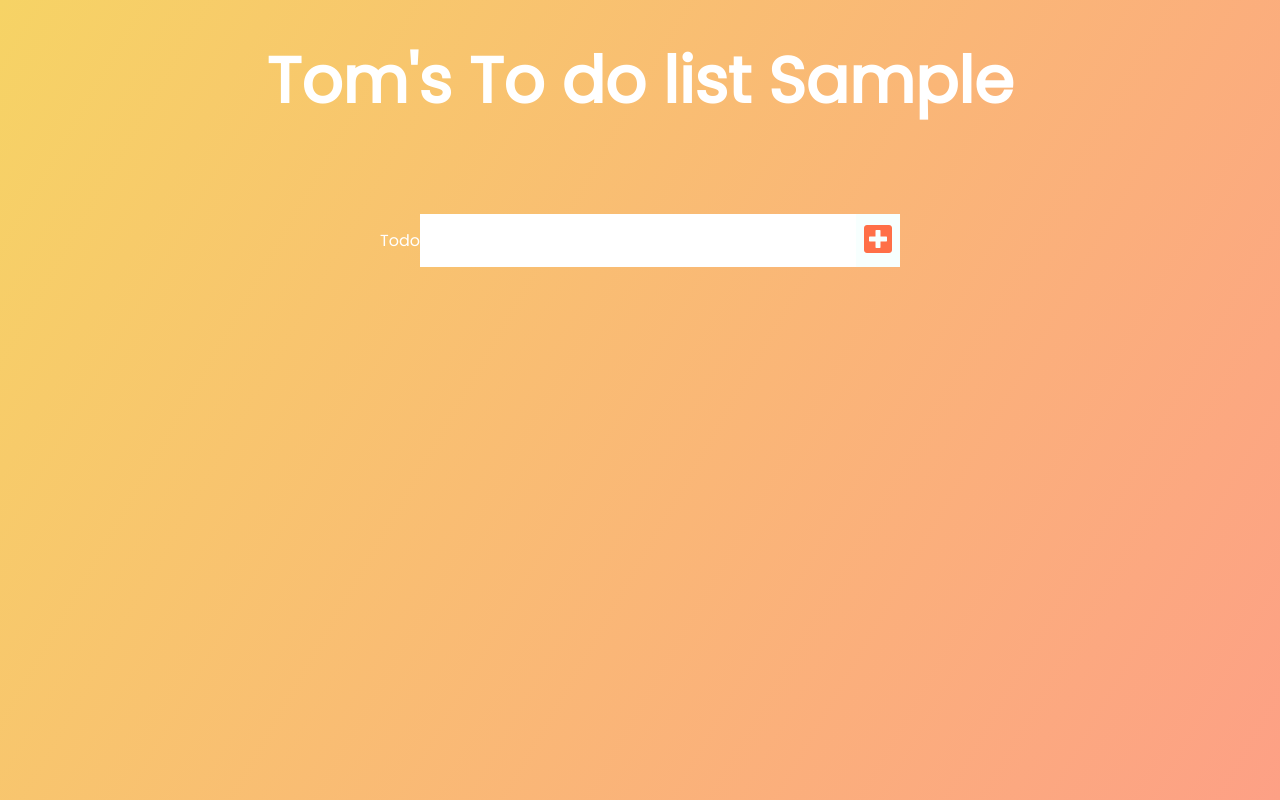
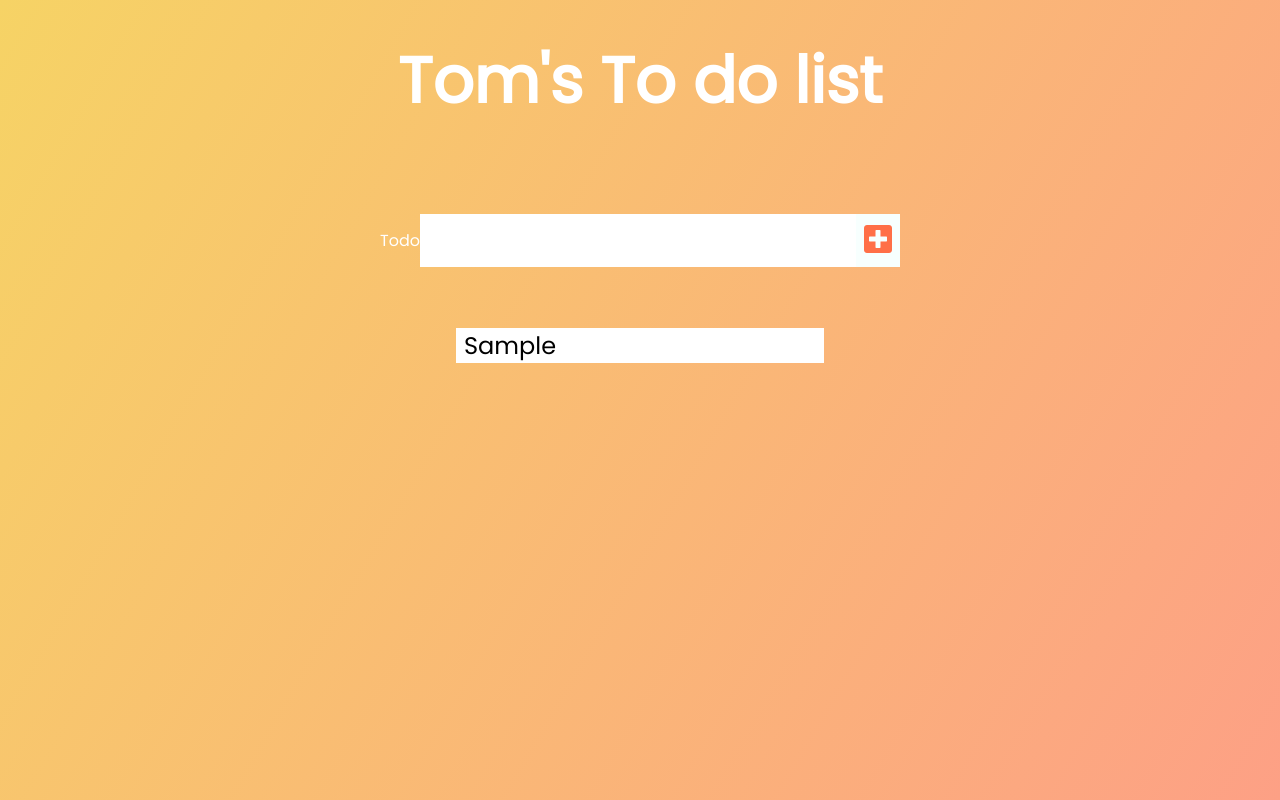
Before and after one commit to Crowy92/To-do-list-react-codealong, a React (Create React App) app: page / in a window 1280 px wide. Both pictures are taken after typing "Sample" into the empty fields and a click on the button 877 px from the left and 240 px from the top of the page. Built offline with nearby package versions, Linux system fonts and the light colour scheme.

Commit message:
completed todolist code

```diff
--- a/src/App.js
+++ b/src/App.js
@@ -1,32 +1,26 @@
 import React, {useState} from 'react';
 import './App.css';
+import { TodoForm, TodoList } from './components';
 
 function App() {
   const [inputText, setInputText] = useState('');
   const [submitValue, setSubmitValue] = useState('');
-
-  function handleInputText(e) {
-    setInputText(e.target.value);
-  }
-
-  function handleSubmit(e) {
-    e.preventDefault();
-    setSubmitValue(inputText);
-    setInputText('');
-  }
+  const [todos, setTodos] = useState([]);
 
   return (
     <div className="App">
       <header role="header">
         <h1>Tom's To do list {submitValue}</h1>
       </header>
-      <form>
-        <label htmlFor='todo'>Todo</label>
-        <input id="todo" name="todo" value={inputText} onChange={handleInputText} type="text" className="todo-input" />
-        <button role="button" onClick={handleSubmit} className="todo-button" type="submit">
-            <i className="fas fa-plus-square"></i>
-        </button>
-      </form>
+      <TodoForm
+        inputText={inputText}
+        setInputText={setInputText}
+        todos={todos}
+        setTodos={setTodos}
+      />
+      <TodoList
+        todos={todos}
+      />
     </div>
   );
 }
--- /dev/null
+++ b/src/components/TodoForm/index.js
@@ -0,0 +1,27 @@
+import React from 'react'
+
+export default function TodoForm(props) {
+
+  function handleInputText(e) {
+    props.setInputText(e.target.value);
+  }
+
+  function hadleSubmit(e) {
+    e.preventDefault();
+    props.setTodos([
+      ...props.todos,
+      {text: props.inputText, completed:false, id: Math.random() * 1000}
+    ])
+    props.setInputText('')
+  }
+
+  return (
+    <form>
+        <label htmlFor='todo'>Todo</label>
+        <input id="todo" name="todo" value={props.inputText} onChange={handleInputText} type="text" className="todo-input" />
+        <button role="button" onClick={hadleSubmit} className="todo-button" type="submit">
+            <i className="fas fa-plus-square"></i>
+        </button>
+    </form>
+  )
+}
--- /dev/null
+++ b/src/components/TodoItem/index.js
@@ -0,0 +1,10 @@
+import React from 'react'
+
+export default function TodoItem({todo}) {
+  console.log(todo);
+  return (
+    <div className="todo">
+      <li key={todo.id} className="todo-item">{todo.text}</li>
+    </div>
+  )
+}
--- /dev/null
+++ b/src/components/TodoList/index.js
@@ -0,0 +1,14 @@
+import React from 'react'
+import TodoItem from '../TodoItem'
+
+export default function TodoList({todos}) {
+  return (
+    <div className='todo-container'>
+        <ul className='todo-list'>
+            {todos.map(todo =>
+                (<TodoItem todo={todo}/>
+            ))}
+        </ul>
+    </div>
+  )
+}
--- /dev/null
+++ b/src/components/index.js
@@ -0,0 +1,2 @@
+export { default as TodoForm } from './TodoForm'
+export { default as TodoList } from './TodoList'
```
